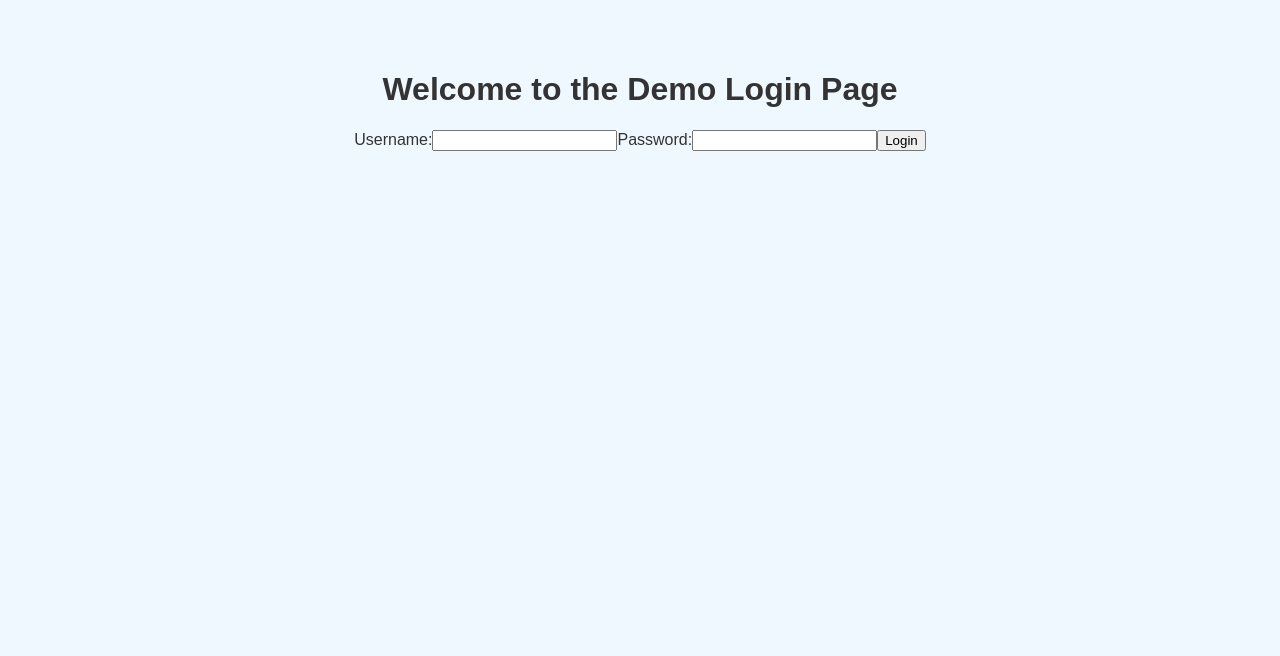
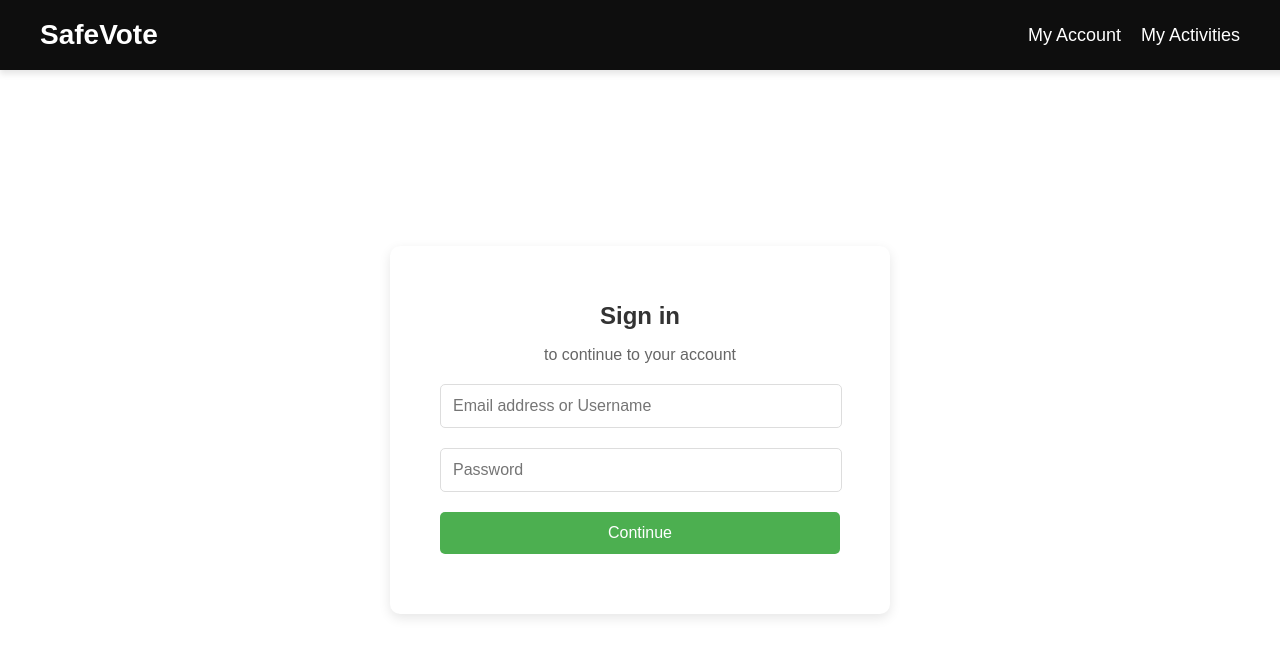
Before and after one commit to XinruiPeng/Junction2024, a React (Create React App) app in the folder junction2024-sitra-challenge/: page /login in a window 1280 px wide. Shown: the top 656 px of the page. Built offline with nearby package versions, Linux system fonts and the light colour scheme; what chartjs-plugin-datalabels would draw is missing.

Commit message:
new login page

```diff
--- a/junction2024-sitra-challenge/src/App.css
+++ b/junction2024-sitra-challenge/src/App.css
@@ -1,7 +1,7 @@
 /* src/App.css */
 :root {
   --white: #fff;
-  --background-color: #f0f8ff;
+  --background-color: #fff;
   --theme-color: #6495ed;
   --theme-hover-color: #4169e1;
   --text-color: #333;
@@ -232,7 +232,6 @@ body {
   transition: background-color 0.3s ease, border 0.3s ease;
   text-align: center;
   width: 30%;  /* Ensure the buttons do not take up too much space */
-  font-size: 12px;
 }
 
 /* Hover effect for vote option buttons */
@@ -245,7 +244,6 @@ body {
 .vote-option.selected {
   background-color: #3b6c9b;
   color: white;
-  font-size: 12px;
 }
 
 .vote-section h2 {
@@ -319,3 +317,15 @@ body {
 canvas {
   margin-top: 25px;
 }
+
+/* Ensure the .main-content takes the full width and height */
+.main-content {
+  width: 100%; /* Full width */
+  display: flex; /* Use Flexbox to fill the height */
+  flex-direction: column; /* Arrange child elements vertically */
+  overflow-y: auto; /* Enable vertical scrolling only when content overflows */
+}
+
+.dao-container {
+  padding-top: 60px;
+}
--- a/junction2024-sitra-challenge/src/App.js
+++ b/junction2024-sitra-challenge/src/App.js
@@ -3,16 +3,20 @@ import { BrowserRouter as Router, Route, Routes } from "react-router-dom";
 import RecaptchaForm from "./components/RecaptchaForm";
 import LoginForm from "./components/LoginForm";
 import DAO from "./components/DAO";
+import Navbar from "./components/NavBar"; // Import Navbar component
 import "./App.css"; // Import CSS for styling
 
 const App = () => {
   return (
     <Router>
-      <Routes>
-        <Route path="/login" element={<LoginForm />} />  {/* Login Route */}
-        <Route path="/forum" element={<DAO />} />  {/* DAO Route */}
-        <Route path="/" element={<RecaptchaForm />} />  {/* Default Route */}
-      </Routes>
+      <Navbar /> {/* Navbar is now fixed at the top */}
+      <div className="main-content"> {/* Wrapper for the main content */}
+        <Routes>
+          <Route path="/login" element={<LoginForm />} />  {/* Login Route */}
+          <Route path="/forum" element={<DAO />} />  {/* DAO Route */}
+          <Route path="/" element={<RecaptchaForm />} />  {/* Default Route */}
+        </Routes>
+      </div>
     </Router>
   );
 };
--- /dev/null
+++ b/junction2024-sitra-challenge/src/components/LoginForm.css
@@ -0,0 +1,71 @@
+/* Full screen container */
+body, html {
+    margin: 0;
+    padding: 0;
+    height: 100%;
+    font-family: Arial, sans-serif;
+  }
+
+  /* Container to center the form */
+  .login-form-container {
+    display: flex;
+    justify-content: center;
+    align-items: center;
+    height: 95vh;
+    position: relative;
+    background-color: #fff;
+    overflow: hidden;
+  }
+
+  /* Form container */
+  .form-container {
+    background-color: white;
+    padding: 40px 50px;
+    border-radius: 10px;
+    box-shadow: 0 4px 12px rgba(0, 0, 0, 0.1);
+    width: 100%;
+    max-width: 400px;
+    text-align: center;
+  }
+
+  h1 {
+    font-size: 24px;
+    margin-bottom: 10px;
+    color: #333;
+  }
+
+  p {
+    font-size: 16px;
+    margin-bottom: 20px;
+    color: #666;
+  }
+
+  input {
+    width: 94%;
+    padding: 12px;
+    margin-bottom: 20px;
+    font-size: 16px;
+    border: 1px solid #ddd;
+    border-radius: 5px;
+  }
+
+  button {
+    width: 100%;
+    padding: 12px;
+    font-size: 16px;
+    border: none;
+    border-radius: 5px;
+    cursor: pointer;
+    background-color: #4caf50; /* Green button */
+    color: white;
+  }
+
+  /* Footer links */
+  .footer-links a {
+    color: #4caf50;
+    text-decoration: none;
+  }
+
+  .footer-links a:hover {
+    text-decoration: underline;
+  }
--- a/junction2024-sitra-challenge/src/components/LoginForm.js
+++ b/junction2024-sitra-challenge/src/components/LoginForm.js
@@ -1,6 +1,6 @@
-// src/components/LoginForm.js
 import React, { useState } from "react";
 import { useNavigate } from "react-router-dom";
+import "./LoginForm.css"; // Import CSS for styling
 
 // Helper function to generate a "Metamask-like" address
 const generateRandomAddress = () => {
@@ -23,7 +23,6 @@ const LoginForm = () => {
   const handleLoginSubmit = (event) => {
     event.preventDefault();
 
-    // Placeholder for login verification logic
     if (username && password) {
       // Generate a unique user ID (simulating a wallet address)
       const generatedId = generateRandomAddress();
@@ -45,29 +44,25 @@ const LoginForm = () => {
 
   return (
     <div className="login-form-container">
-      <h1>Welcome to the Demo Login Page</h1>
+      <div className="form-container">
+        <h1>Sign in</h1>
+        <p>to continue to your account</p>
         <form id="login-form" onSubmit={handleLoginSubmit} className="login-form">
-        <label htmlFor="username">Username:</label>
           <input
             type="text"
-          id="username"
-          name="username"
+            placeholder="Email address or Username"
             value={username}
             onChange={(e) => setUsername(e.target.value)}
             required
           />
-
-        <label htmlFor="password">Password:</label>
           <input
             type="password"
-          id="password"
-          name="password"
+            placeholder="Password"
             value={password}
             onChange={(e) => setPassword(e.target.value)}
             required
           />
-
-        <button type="submit" className="login-button">Login</button>
+          <button type="submit" className="login-button">Continue</button>
         </form>
 
         {userId && (
@@ -77,6 +72,14 @@ const LoginForm = () => {
         )}
 
         <p id="login-result">{loginMessage}</p>
+
+      </div>
+
+      {/* Background Elements */}
+      <div className="background-decorations">
+        <div className="green-star"></div>
+        <div className="pink-cloud"></div>
+      </div>
     </div>
   );
 };
--- /dev/null
+++ b/junction2024-sitra-challenge/src/components/NavBar.css
@@ -0,0 +1,60 @@
+  /* Navbar container */
+  .navbar {
+    position: fixed; /* Fix the navbar to the top of the page */
+    top: 0; /* Ensure it's at the top */
+    left: 0; /* Align to the left */
+    width: 100%; /* Full width */
+    background-color: #0e0e0e;
+    color: white;
+    display: flex;
+    justify-content: space-between; /* Space between logo and links */
+    align-items: center;
+    padding: 20px 40px; /* Adjust padding for height */
+    z-index: 1000; /* Ensure navbar stays on top of other content */
+    box-shadow: 0 4px 6px rgba(0, 0, 0, 0.1); /* Optional: add a shadow */
+    height: 30px; /* Set the desired height of the navbar */
+  }
+
+  /* Add a negative margin to the "My Activities" link */
+  .navbar-links .navbar-link:nth-child(2) {
+    margin-right: 80px; /* Adjust the value to move it left */
+  }
+
+  /* Logo container */
+  .navbar-logo h2 {
+    margin: 0;
+    font-size: 28px;
+    color: #ffffff;
+  }
+
+  /* Links container */
+  .navbar-links {
+    display: flex;
+    gap: 20px;
+    align-items: center; /* Vertically center the links */
+    justify-content: flex-start; /* Align the links to the left */
+    margin-left: 20px; /* Add a little margin to the left of the links */
+  }
+
+  /* Link styling */
+  .navbar-link {
+    text-decoration: none;
+    color: white;
+    font-size: 18px;
+    font-weight: 500;
+    transition: color 0.3s;
+  }
+
+  /* Hover effect for links */
+  .navbar-link:hover {
+    color: #6495ed;
+  }
+
+  /* Adding some padding to prevent content from being hidden behind the navbar */
+  body {
+    padding-top: 90px; /* Adjust for navbar height */
+  }
+
+  .navbar-logo a {
+    text-decoration: none; /* Remove underline */
+  }
--- /dev/null
+++ b/junction2024-sitra-challenge/src/components/NavBar.js
@@ -0,0 +1,22 @@
+import React from "react";
+import { Link } from "react-router-dom"; // For navigation between pages
+import "./NavBar.css"; // You can use your CSS or inline styles
+
+const Navbar = () => {
+  return (
+    <nav className="navbar">
+      <div className="navbar-logo">
+        <Link to="/forum">
+          <h2>SafeVote</h2> {/* The name or logo of your application */}
+        </Link>
+      </div>
+
+      <div className="navbar-links">
+        <Link to="/account" className="navbar-link">My Account</Link>
+        <Link to="/activities" className="navbar-link">My Activities</Link>
+      </div>
+    </nav>
+  );
+};
+
+export default Navbar;
```
Lines whose indentation alone changed are shown as unchanged.
